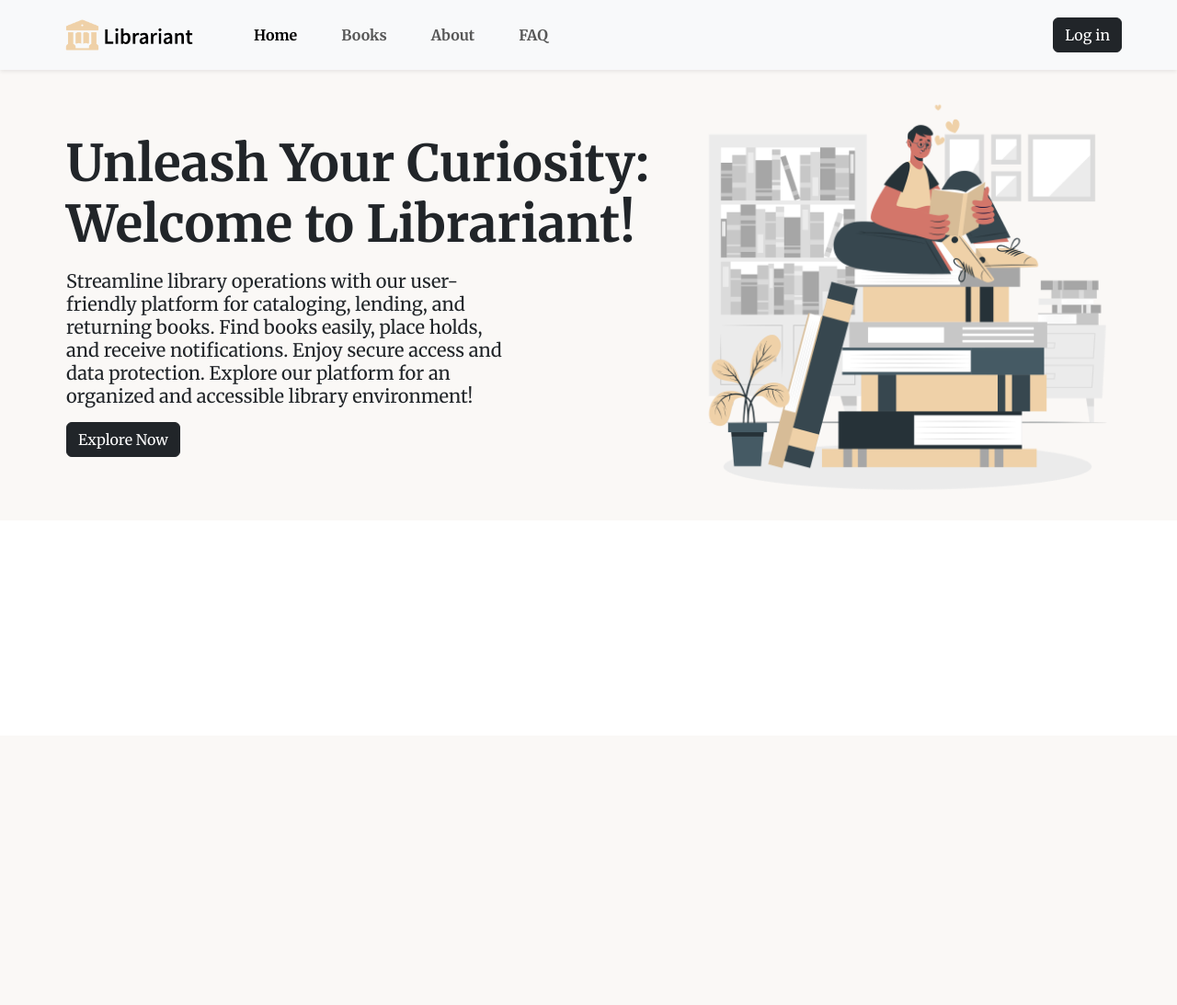
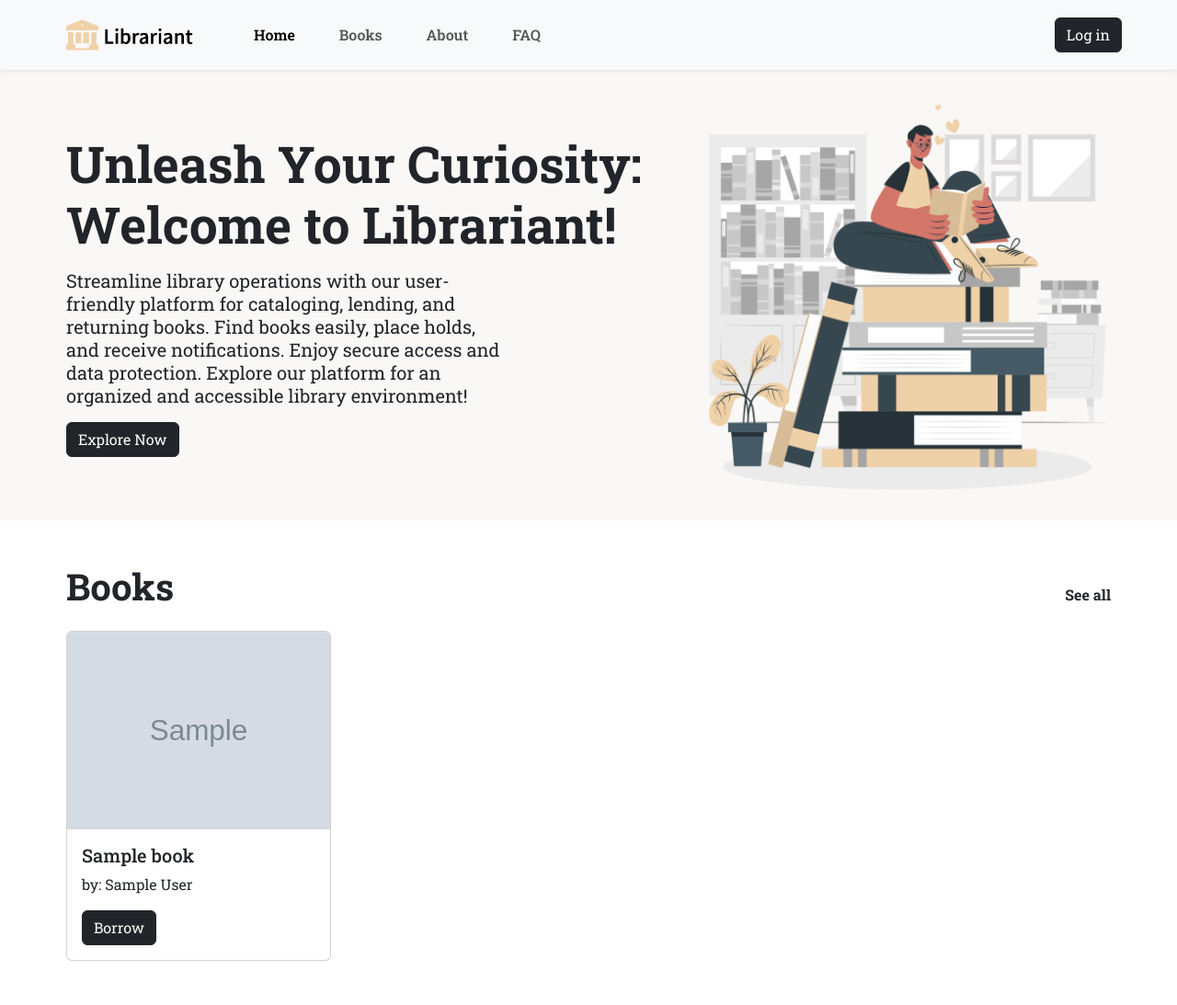
Before and after one commit to MarcoVitoC/librariant, a Laravel app: page / in a window 1280 px wide. Shown: the whole page at 92% size. Before the commit the page ends 532 px from the top, so only its background shows below. Run offline with Laravel 9, Linux system fonts and the light colour scheme; tables that the repository leaves empty hold one stand-in row (values such as "Sample post"); grey boxes marked "Sample" are stand-in pictures; some libraries are stand-ins or nearby versions.

Commit message:
feat: show certain books in guest page and change used font

```diff
--- a/app/Http/Controllers/GuestController.php
+++ b/app/Http/Controllers/GuestController.php
@@ -3,10 +3,18 @@
 namespace App\Http\Controllers;
 
 use Illuminate\Http\Request;
+use App\Services\GuestService;
 
 class GuestController extends Controller
 {
+   private $guestService;
+
+   public function __construct() {
+      $this->guestService = new GuestService();
+   }
+
    public function welcome() {
-      return view('welcome');
+      $books = $this->guestService->fetchBooks();
+      return view('welcome', ['books' => $books]);
    }
 }
--- /dev/null
+++ b/app/Services/GuestService.php
@@ -0,0 +1,11 @@
+<?php
+
+namespace App\Services;
+
+use App\Models\Book;
+
+class GuestService {
+   public function fetchBooks() {
+      return Book::all();
+   }
+}
--- a/public/css/custom.css
+++ b/public/css/custom.css
@@ -1,5 +1,5 @@
 * {
-   font-family: 'Merriweather';
+   font-family: 'Roboto Slab';
 }
 
 .bg-champagne {
--- a/resources/views/layouts/header.blade.php
+++ b/resources/views/layouts/header.blade.php
@@ -16,7 +16,7 @@
    {{-- Font --}}
    <link rel="preconnect" href="https://fonts.googleapis.com">
    <link rel="preconnect" href="https://fonts.gstatic.com" crossorigin>
-   <link href="https://fonts.googleapis.com/css2?family=Merriweather:wght@300;400;700&display=swap" rel="stylesheet">
+   <link href="https://fonts.googleapis.com/css2?family=Roboto+Slab:wght@100;200;300;400;500;600;700;800&display=swap" rel="stylesheet">
 
    {{-- Custom CSS --}}
    <link rel="stylesheet" href="{{ asset('css/custom.css') }}">
--- a/resources/views/welcome.blade.php
+++ b/resources/views/welcome.blade.php
@@ -4,9 +4,9 @@
 @section('content')
    <div class="bg-champagne">
       <div class="d-flex align-items-center mx-5">
-         <div class="container-text-left px-4">
+         <div class="px-4">
             <h1 class="title-lg fw-bold">Unleash Your Curiosity: <br>Welcome to Librariant!</h1>
-            <h6 class="fw-normal fs-5 lh-sm w-75 my-3">Streamline library operations with our user-friendly platform for cataloging, lending, and returning books. Find books easily, place holds, and receive notifications. Enjoy secure access and data protection. Explore our platform for an organized and accessible library environment!</h6>
+            <h5 class="fw-normal lh-sm w-75 my-3">Streamline library operations with our user-friendly platform for cataloging, lending, and returning books. Find books easily, place holds, and receive notifications. Enjoy secure access and data protection. Explore our platform for an organized and accessible library environment!</h5>
             <a class="btn btn-dark" href="/login" role="button">Explore Now</a>
          </div>
          <div class="align-items-center">
@@ -14,4 +14,32 @@
          </div>
       </div>
    </div>
+   <div class="m-5">
+      <div class="d-flex align-items-baseline justify-content-between mb-3 px-4">
+         <h1 class="fw-bold">Books</h1>
+         <a href="/books" class="fw-bold cursor-pointer link-dark link-offset-1 link-underline-opacity-0 link-underline-opacity-100-hover">See all</a>
+      </div>
+      <div class="d-flex align-items-baseline justify-content-between px-4">
+         @php
+            $counter = 0;
+         @endphp
+         @foreach ($books as $book)
+            @if ($counter < 4)
+               <div class="card h-100" style="width: 18rem;">
+                  <img src="{{ asset('storage/' . $book->book_photo) }}" class="card-img-top" alt="">
+                  <div class="card-body">
+                  <h5 class="card-title">{{ $book->book_title }}</h5>
+                  <p class="card-text">by: {{ $book->author }}</p>
+                  <a href="/login" class="btn btn-dark">Borrow</a>
+                  </div>
+               </div>
+               @php
+                  $counter++;
+               @endphp
+            @else
+               @break
+            @endif
+         @endforeach
+      </div>
+   </div>
 @endsection
```
